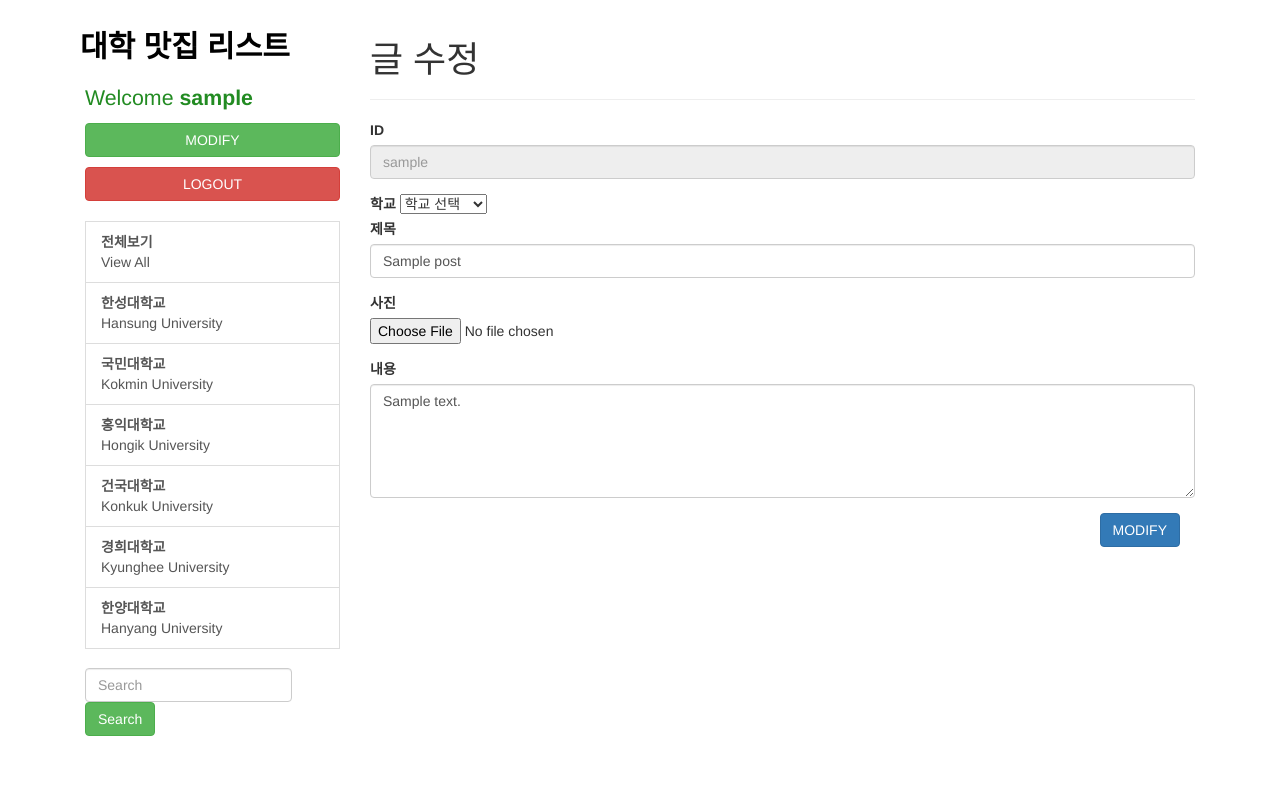
After one commit to moa1520/restaurantProject, a PHP site: page /post_modify.php?id=1 in a window 1280 px wide. The commit adds this page. Run offline with PHP 8.4, Linux system fonts and the light colour scheme; the visitor is signed in with stand-in values (Sample User, id 1); tables that the repository leaves empty or names only in its code hold one stand-in row (values such as "Sample post").

Commit message:
사용자 글 삭제 구현, 수정 진행중

```diff
--- a/detail.php
+++ b/detail.php
@@ -100,6 +100,12 @@
                             <p class="card-text"><small class="text-muted">작성자 : <?=$row['username']?></small></p>
                             <p class="card-text"><small class="text-muted"><?=substr($row['regdate'],5,11)?></small></p>
                             <a href="index.php" class="text-success">목록으로</a>
+                            <?php
+                                if($row['username'] == $_SESSION['login']) {
+                            ?>
+                                <a href='post_modify.php?id=<?=$id?>' class='text-success' style='margin-left:7px'>수정하기</a>
+                                <a href='post_del.php?id=<?=$id?>' class='text-danger' style='margin-left:7px' onclick="return confirm('정말 삭제할까요?');">삭제하기</a>
+                            <?php } ?>
                         </div>
                     </div>
                     <div class="card">
--- /dev/null
+++ b/post_modify.php
@@ -0,0 +1,126 @@
+<?php
+    session_start();
+    $id = $_GET['id'];
+    $con = mysqli_connect('localhost','root','kang1318','user_db');
+    $query = "SELECT * FROM post WHERE id='$id'";
+    $result = mysqli_query($con, $query);
+    $row = mysqli_fetch_array($result);
+    $school = 0;
+?>
+
+<html lang="ko-KR">
+
+<head>
+    <meta charset="utf-8">
+    <meta name="viewport" content="width=device-width, initial-scale=1, maximum-scale=1">
+    <title>글 수정</title>
+    <link rel="stylesheet" href="https://stackpath.bootstrapcdn.com/bootstrap/4.1.3/css/bootstrap.min.css" integrity="sha384-MCw98/SFnGE8fJT3GXwEOngsV7Zt27NXFoaoApmYm81iuXoPkFOJwJ8ERdknLPMO" crossorigin="anonymous">
+    <link rel="stylesheet" href="http://maxcdn.bootstrapcdn.com/bootstrap/3.3.6/css/bootstrap.min.css">
+    <script src="https://ajax.googleapis.com/ajax/libs/jquery/1.12.0/jquery.min.js"></script>
+    <script src="http://maxcdn.bootstrapcdn.com/bootstrap/3.3.6/js/bootstrap.min.js"></script>
+</head>
+
+<body>
+    <div class="container">
+    <div class="row">
+        <div class="col-sm-3">
+                <div class="row" style="padding: 10px">
+                    <a href="index.php" style="color: black; text-decoration: none"><h2><p style="color:black; font-weight:bold">대학 맛집 리스트</p></h2></a>
+                </div>
+                <div>
+                    <div class="list-group">
+                        <?php
+                        if(!isset($_SESSION['login'])) {
+                            echo "<a href='login.php' class='btn btn-success' role='button'>LOGIN</a>";
+                            echo "<a href='registration.php' class='btn btn-light' role='button' style='margin-top:10px'>REGISTRATION</a>";
+                        } else { ?>
+                        <p style="font-size:16pt; color:forestgreen">Welcome <b><?= $_SESSION['login'] ?></b></p>
+                        <a href='usermodify.php' class='btn btn-success' role='button'>MODIFY</a>
+                        <a href="logout.php" class='btn btn-danger' role='button' style="margin-top:10px">LOGOUT</a>
+                        <?php } ?>
+                        <br>
+                        <a href="index.php" class="list-group-item list-group-item-action list-group-item-light"><b>전체보기</b><br>View All</a>
+                        <a href="hansung.php" class="list-group-item list-group-item-action list-group-item-light"><b>한성대학교</b><br>Hansung University</a>
+                        <a href="kokmin.php" class="list-group-item list-group-item-action list-group-item-light"><b>국민대학교</b><br>Kokmin University</a>
+                        <a href="hongik.php" class="list-group-item list-group-item-action list-group-item-light"><b>홍익대학교</b><br>Hongik University</a>
+                        <a href="konkuk.php" class="list-group-item list-group-item-action list-group-item-light"><b>건국대학교</b><br>Konkuk University</a>
+                        <a href="kyunghee.php" class="list-group-item list-group-item-action list-group-item-light"><b>경희대학교</b><br>Kyunghee University</a>
+                        <a href="hanyang.php" class="list-group-item list-group-item-action list-group-item-light"><b>한양대학교</b><br>Hanyang University</a>
+                        <br>
+                        <form class="form-inline my-2 my-lg-0">
+                            <input class="form-control mr-sm-3" type="search" placeholder="Search">
+                            <button class="btn btn-success my-2 my-sm-0" type="submit">Search</button>
+                        </form>
+
+                        <br>
+                        <?php
+                            if(!isset($_SESSION['login'])) {
+                                echo "<a href='admin_login.php' class='btn btn-light' role='button'>ADMIN LOGIN</a>";
+                            }?>
+                    </div>
+                </div>
+
+            </div>
+            <div class="col-sm-9">
+                <div class="page-header">
+                    <h1>글 수정</h1>
+                </div>
+                <div class="form-group">
+                    <label>ID</label>
+                    <input type="text" class="form-control" placeholder="<?=$_SESSION['login']?>" disabled>
+                </div>
+                <form action="post_modify_ok.php?id=$id" method="POST" enctype="multipart/form-data">
+                    <label>학교</label>
+                    <?php
+                        switch($row['board']) {
+                            case 'hansung' :
+                                $school = 1;
+                                break;
+                            case 'kookmin' :
+                                $school = 2;
+                                break;
+                            case 'hongik' :
+                                $school = 3;
+                                break;
+                            case 'konkuk' :
+                                $school = 4;
+                                break;
+                            case 'kyunghee' :
+                                $school = 5;
+                                break;
+                            case 'hanyang' :
+                                $school = 6;
+                                break;
+                        }
+                    ?>
+                    <select name="board">
+                        <option value="">학교 선택</option>
+                        <option value="hansung" <?php if($school==1) {echo "selected";}?>>한성대학교</option>
+                        <option value="kookmin" <?php if($school==2) {echo "selected";}?>>국민대학교</option>
+                        <option value="hongik" <?php if($school==3) {echo "selected";}?>>홍익대학교</option>
+                        <option value="konkuk" <?php if($school==4) {echo "selected";}?>>건국대학교</option>
+                        <option value="kyunghee" <?php if($school==5) {echo "selected";}?>>경희대학교</option>
+                        <option value="hanyang" <?php if($school==6) {echo "selected";}?>>한양대학교</option>
+                    </select>
+                    <div class="form-group">
+                        <label>제목</label>
+                        <input type="text" class="form-control" name="title" placeholder="게시글 제목을 입력하세요" value="<?=$row['title']?>">
+                    </div>
+                    <div class="form-group">
+                        <label>사진</label>
+                        <input type="file" name="image">
+                    </div>
+                    <div class="form-group">
+                        <label>내용</label>
+                        <textarea class="form-control" rows="5" name="comment" placeholder="내용을 입력하세요"><?=$row['comment']?></textarea>
+                    </div>
+                    <div class="col-sm-12" align="right">
+                        <button type="submit" class="btn btn-primary" name="submit" onclick="return confirm('수정하시겠습니까?');">MODIFY</button>
+                    </div>
+                </form>
+            </div>
+        </div>
+    </div>
+</body>
+
+</html>
```
Also changed, not shown: post_del.php (added, +9 -0 lines), post_modify_ok.php (added, +9 -0 lines).
